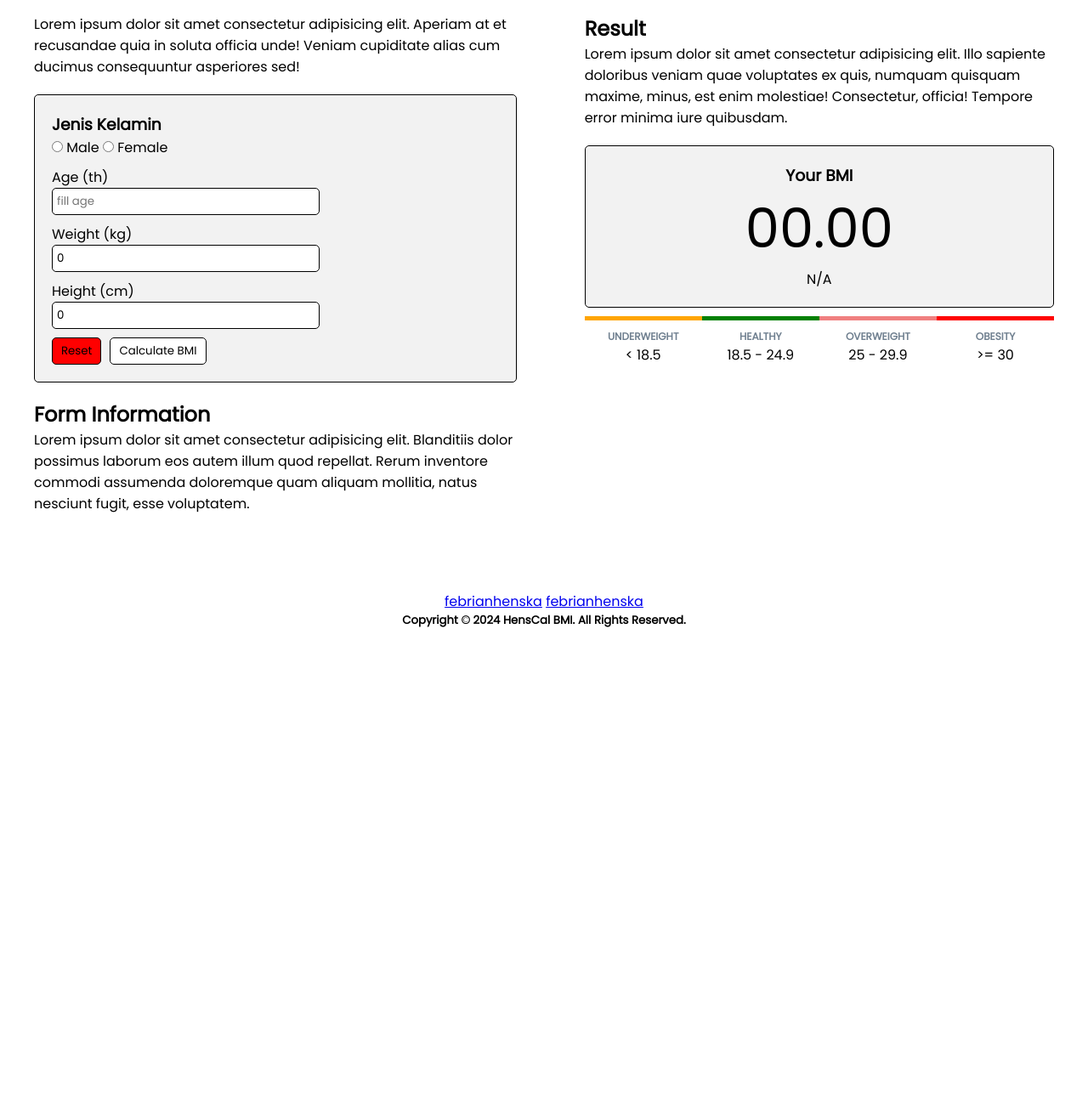
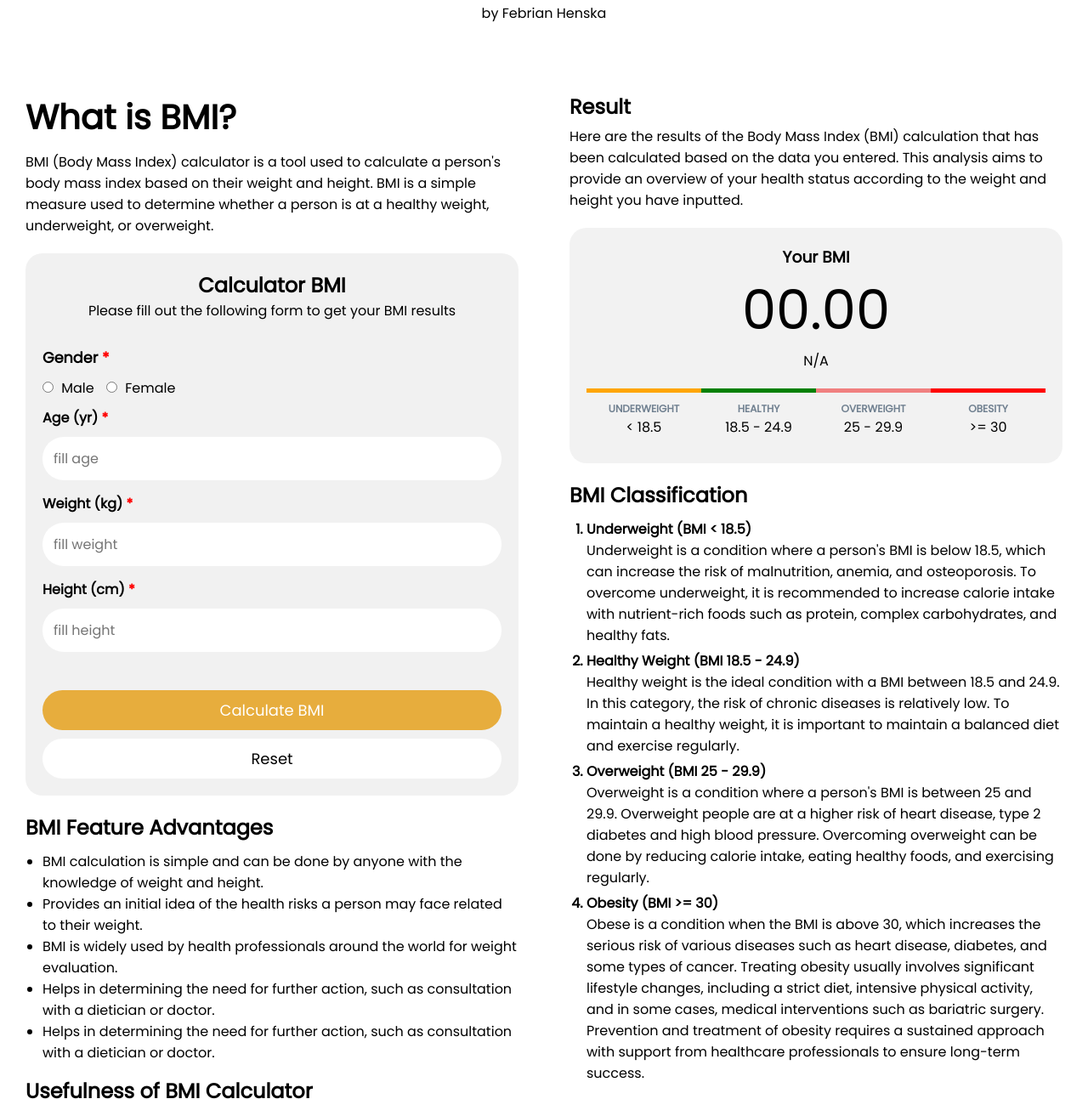
Before and after one commit to revou-fundamental-course/5-aug-24-febrianhenska, a plain HTML site: page index.html in a window 1280 px wide. Shown: the part 172-1465 px from the top of the page at 85% size. Before the commit the page ends 932 px from the top, so only its background shows below. Drawn offline with Linux system fonts and the light colour scheme.

Commit message:
feat: styling css

```diff
--- /dev/null
+++ b/css/style.css
@@ -0,0 +1,224 @@
+/* CSS */
+@import url("https://fonts.googleapis.com/css2?family=Poppins&display=swap");
+
+:root {
+  --underweight: orange;
+  --normal: green;
+  --overweight: lightcoral;
+  --obese: red;
+}
+
+* {
+  margin: 0;
+  padding: 0;
+  box-sizing: border-box;
+  font-family: "Poppins", sans-serif;
+}
+
+.header {
+  text-align: center;
+  margin-top: 50px;
+  margin-bottom: 50px;
+}
+
+.header h1 {
+  margin-bottom: 5px;
+  font-size: 5rem;
+}
+
+main {
+  display: flex;
+}
+
+aside {
+  padding: 30px;
+  flex: 1;
+}
+
+.description h2 {
+  margin-bottom: 10px;
+  font-size: 2.5rem;
+}
+
+.header-form {
+  margin-bottom: 30px;
+  text-align: center;
+}
+
+form {
+  margin-top: 20px;
+  padding: 20px;
+  border-radius: 20px;
+  background-color: #f1f1f1;
+  margin-bottom: 20px;
+}
+
+.form-gender {
+  margin-bottom: 10px;
+}
+
+.form-gender h3 {
+  margin-bottom: 10px;
+  font-size: 1.1rem;
+}
+
+.form-gender label {
+  margin-right: 10px;
+  margin-bottom: 20px;
+}
+
+.form-gender input {
+  margin-right: 5px;
+  cursor: pointer;
+}
+
+form .form-label {
+  font-size: 1rem;
+  font-weight: bold;
+}
+
+form .form-input {
+  width: 100%;
+  margin-top: 10px;
+  margin-bottom: 15px;
+  padding: 13px;
+  border-radius: 25px;
+  border: none;
+  font-size: 1rem;
+}
+
+form .button-form {
+  display: flex;
+  flex-direction: column;
+  justify-content: center;
+
+  margin-top: 10px;
+}
+
+.button-form .button-calculate {
+  padding: 10px;
+  border-radius: 30px;
+  border: 1px solid #000;
+  background-color: #e7ad3d;
+  border: none;
+  color: #fff;
+  text-align: center;
+  text-decoration: none;
+  display: inline-block;
+  font-size: 18px;
+  margin-top: 20px;
+  cursor: pointer;
+}
+
+.button-form .button-calculate:hover {
+  transition: all 0.3s ease 0s;
+  box-shadow: 0px 4px 10px rgba(0, 0, 0, 0.3);
+}
+
+.button-form .button-reset {
+  padding: 10px;
+  border-radius: 30px;
+  border: 1px solid #000;
+  background-color: #fff;
+  border: none;
+  color: #000;
+  text-align: center;
+  text-decoration: none;
+  display: inline-block;
+  font-size: 18px;
+  margin-top: 10px;
+  cursor: pointer;
+}
+
+.button-form .button-reset:hover {
+  transition: all 0.3s ease 0s;
+  background-color: #f7f7f7;
+}
+
+.advantages {
+  margin-top: 10px;
+  margin-left: 20px;
+}
+
+.usefulness {
+  margin-top: 15px;
+}
+
+.usefulness p {
+  margin-top: 5px;
+}
+
+.result-bmi p {
+  margin-top: 5px;
+}
+
+.output {
+  margin-top: 20px;
+  margin-bottom: 20px;
+  padding: 20px;
+  border-radius: 20px;
+  background-color: #f2f2f2;
+  text-align: center;
+}
+
+.output #bmi {
+  font-size: 4rem;
+}
+
+.output #desc strong {
+  text-transform: uppercase;
+}
+
+.bmi-scale {
+  display: flex;
+  justify-content: space-around;
+}
+
+.bmi-scale div {
+  flex: 1;
+  text-align: center;
+  text-transform: uppercase;
+  border-top: 5px solid var(--color);
+  padding: 10px;
+}
+
+.bmi-scale div h4 {
+  font-size: 0.75rem;
+  color: slategray;
+}
+
+.classification ol {
+  margin-top: 10px;
+  margin-left: 20px;
+}
+
+.classification ol li {
+  margin-top: 5px;
+  font-weight: bold;
+}
+
+.underweight {
+  color: var(--underweight);
+}
+
+.healthy {
+  color: var(--normal);
+}
+
+.overweight {
+  color: var(--overweight);
+}
+
+.obese {
+  color: var(--obese);
+}
+
+.bmi-scale {
+  margin-top: 20px;
+}
+
+footer {
+  margin-top: 50px;
+  margin-bottom: 20px;
+  text-align: center;
+}
--- a/css/styles.css
+++ /dev/null
@@ -1,148 +0,0 @@
-/* CSS */
-@import url("https://fonts.googleapis.com/css2?family=Poppins&display=swap");
-
-:root {
-  --underweight: orange;
-  --normal: green;
-  --overweight: lightcoral;
-  --obese: red;
-}
-
-* {
-  margin: 0;
-  padding: 0;
-  box-sizing: border-box;
-  font-family: "Poppins", sans-serif;
-}
-
-.header {
-  text-align: center;
-  margin-top: 50px;
-  margin-bottom: 50px;
-}
-
-main {
-  display: flex;
-}
-
-aside {
-  padding: 40px;
-}
-
-form {
-  margin-top: 20px;
-  border: 1px solid #000;
-  padding: 20px;
-  border-radius: 5px;
-  background-color: #f2f2f2;
-  margin-bottom: 20px;
-}
-
-.form-gender {
-  margin-bottom: 10px;
-}
-
-form .form-input {
-  display: block;
-  width: 60%;
-  margin-bottom: 10px;
-  padding: 5px;
-  border-radius: 5px;
-  border: 1px solid #000;
-}
-
-form .button-form {
-  display: flex;
-  margin-top: 10px;
-}
-
-.button-form .button-calculate {
-  padding: 5px 10px;
-  border-radius: 5px;
-  border: 1px solid #000;
-  background-color: #fff;
-}
-
-.button-form .button-calculate:hover {
-  background-color: #000;
-  color: #fff;
-}
-
-.button-form .button-reset {
-  margin-right: 10px;
-  padding: 5px 10px;
-  border-radius: 5px;
-  border: 1px solid #000;
-  background-color: red;
-}
-
-.button-form .button-reset:hover {
-  background-color: #000;
-  color: #fff;
-}
-
-.comment {
-  display: none;
-  border: dashed 1px #000;
-  padding: 10px;
-  border-radius: 5px;
-}
-
-footer {
-  margin-top: 50px;
-  margin-bottom: 20px;
-  text-align: center;
-}
-
-.output {
-  margin-top: 20px;
-  margin-bottom: 20px;
-  border: 1px solid #000;
-  padding: 20px;
-  border-radius: 5px;
-  background-color: #f2f2f2;
-  margin-bottom: 10px;
-  text-align: center;
-}
-
-.output #bmi {
-  font-size: 4rem;
-}
-
-.output #desc strong {
-  text-transform: uppercase;
-}
-
-.bmi-scale {
-  display: flex;
-  justify-content: space-around;
-}
-
-.bmi-scale div {
-  flex: 1;
-  text-align: center;
-  text-transform: uppercase;
-  border-top: 5px solid var(--color);
-  padding: 10px;
-}
-
-.bmi-scale div h4 {
-  font-size: 0.75rem;
-  color: slategray;
-}
-
-.underweight {
-  color: var(--underweight);
-}
-
-.healthy {
-  color: var(--normal);
-}
-
-.overweight {
-  color: var(--overweight);
-}
-
-.obese {
-  color: var(--obese);
-}
--- a/index.html
+++ b/index.html
@@ -4,7 +4,7 @@
     <meta charset="UTF-8" />
     <meta name="viewport" content="width=device-width, initial-scale=1.0" />
     <title>Mini Project RevoU | HensCal BMI</title>
-    <link rel="stylesheet" href="css\styles.css" />
+    <link rel="stylesheet" href="css\style.css" />
     <link rel="icon" href="assets/revou.png" />
   </head>
   <body>
@@ -12,20 +12,27 @@
     <!-- Header/Navbar -->
     <header class="header">
       <h1>HensCal BMI</h1>
+      <p>by Febrian Henska</p>
     </header>
     <!-- Content -->
     <main>
       <aside>
-        <article class="desciption">
+        <article class="description">
+          <h2>What is BMI?</h2>
           <p>
-            Lorem ipsum dolor sit amet consectetur adipisicing elit. Aperiam at
-            et recusandae quia in soluta officia unde! Veniam cupiditate alias
-            cum ducimus consequuntur asperiores sed!
+            BMI (Body Mass Index) calculator is a tool used to calculate a
+            person's body mass index based on their weight and height. BMI is a
+            simple measure used to determine whether a person is at a healthy
+            weight, underweight, or overweight.
           </p>
         </article>
         <form action="" class="calculator">
+          <div class="header-form">
+            <h2>Calculator BMI</h2>
+            <p>Please fill out the following form to get your BMI results</p>
+          </div>
           <div class="form-gender">
-            <h3>Jenis Kelamin</h3>
+            <h3>Gender <span style="color: red">*</span></h3>
             <input type="radio" id="male" name="gender" />
             <label for="male">Male</label>
             <input type="radio" id="female" name="gender" />
@@ -33,77 +40,111 @@
           </div>
 
           <div class="">
-            <label for="age">Age (th)</label>
+            <label for="age" class="form-label"
+              >Age (yr) <span style="color: red">*</span></label
+            >
             <input
               type="number"
               class="form-input"
+              min="1"
               placeholder="fill age"
               required
             />
           </div>
           <div class="">
-            <label for="weight">Weight (kg)</label>
+            <label for="weight" class="form-label"
+              >Weight (kg) <span style="color: red">*</span></label
+            >
             <input
               type="number"
               id="weight"
               min="0"
               step="0.01"
-              value="0"
               class="form-input"
               placeholder="fill weight"
               required
             />
           </div>
           <div class="">
-            <label for="height">Height (cm)</label>
+            <label for="height" class="form-label"
+              >Height (cm) <span style="color: red">*</span></label
+            >
             <input
               type="number"
               id="height"
               min="0"
               step="0.01"
-              value="0"
               class="form-input"
               placeholder="fill height"
               required
             />
           </div>
           <div class="button-form">
-            <button class="button-reset" id="reset" type="reset">Reset</button>
             <button class="button-calculate" id="submit" type="submit">
               Calculate BMI
             </button>
+            <button class="button-reset" id="reset" type="reset">Reset</button>
           </div>
         </form>
         <article>
           <header>
-            <h2>Form Information</h2>
+            <h2>BMI Feature Advantages</h2>
           </header>
+          <ul class="advantages">
+            <li>
+              BMI calculation is simple and can be done by anyone with the
+              knowledge of weight and height.
+            </li>
+            <li>
+              Provides an initial idea of the health risks a person may face
+              related to their weight.
+            </li>
+            <li>
+              BMI is widely used by health professionals around the world for
+              weight evaluation.
+            </li>
+            <li>
+              Helps in determining the need for further action, such as
+              consultation with a dietician or doctor.
+            </li>
+            <li>
+              Helps in determining the need for further action, such as
+              consultation with a dietician or doctor.
+            </li>
+          </ul>
+          <div class="usefulness">
+            <h2>Usefulness of BMI Calculator</h2>
             <p>
-            Lorem ipsum dolor sit amet consectetur adipisicing elit. Blanditiis
-            dolor possimus laborum eos autem illum quod repellat. Rerum
-            inventore commodi assumenda doloremque quam aliquam mollitia, natus
-            nesciunt fugit, esse voluptatem.
+              BMI calculator is a tool that makes it easy to calculate one's
+              Body Mass Index. By inputting weight and height data, this
+              calculator automatically calculates BMI and assigns corresponding
+              categories based on the results, such as underweight, normal
+              weight, overweight, or obese. The BMI calculator is useful in
+              monitoring an individual's weight status and helps in making
+              health and lifestyle related decisions, such as whether to lose or
+              gain weight to achieve optimal health status. It is also useful in
+              a medical or fitness setting to conduct a quick screening for
+              weight-related health risks.
             </p>
+          </div>
         </article>
       </aside>
 
       <aside>
         <section class="result">
-          <div>
+          <div class="result-bmi">
             <h2>Result</h2>
             <p>
-              Lorem ipsum dolor sit amet consectetur adipisicing elit. Illo
-              sapiente doloribus veniam quae voluptates ex quis, numquam
-              quisquam maxime, minus, est enim molestiae! Consectetur, officia!
-              Tempore error minima iure quibusdam.
+              Here are the results of the Body Mass Index (BMI) calculation that
+              has been calculated based on the data you entered. This analysis
+              aims to provide an overview of your health status according to the
+              weight and height you have inputted.
             </p>
           </div>
           <div class="output">
             <h3>Your BMI</h3>
             <p id="bmi">00.00</p>
             <p id="desc">N/A</p>
-          </div>
-        </section>
             <section class="bmi-scale">
               <div style="--color: var(--underweight)">
                 <h4>Underweight</h4>
@@ -122,6 +163,52 @@
                 <p>>= 30</p>
               </div>
             </section>
+          </div>
+        </section>
+        <section>
+          <div class="classification">
+            <h2>BMI Classification</h2>
+            <div>
+              <ol type="1">
+                <li>Underweight (BMI < 18.5)</li>
+                <p>
+                  Underweight is a condition where a person's BMI is below 18.5,
+                  which can increase the risk of malnutrition, anemia, and
+                  osteoporosis. To overcome underweight, it is recommended to
+                  increase calorie intake with nutrient-rich foods such as
+                  protein, complex carbohydrates, and healthy fats.
+                </p>
+                <li>Healthy Weight (BMI 18.5 - 24.9)</li>
+                <p>
+                  Healthy weight is the ideal condition with a BMI between 18.5
+                  and 24.9. In this category, the risk of chronic diseases is
+                  relatively low. To maintain a healthy weight, it is important
+                  to maintain a balanced diet and exercise regularly.
+                </p>
+                <li>Overweight (BMI 25 - 29.9)</li>
+                <p>
+                  Overweight is a condition where a person's BMI is between 25
+                  and 29.9. Overweight people are at a higher risk of heart
+                  disease, type 2 diabetes and high blood pressure. Overcoming
+                  overweight can be done by reducing calorie intake, eating
+                  healthy foods, and exercising regularly.
+                </p>
+                <li>Obesity (BMI >= 30)</li>
+                <p>
+                  Obese is a condition when the BMI is above 30, which increases
+                  the serious risk of various diseases such as heart disease,
+                  diabetes, and some types of cancer. Treating obesity usually
+                  involves significant lifestyle changes, including a strict
+                  diet, intensive physical activity, and in some cases, medical
+                  interventions such as bariatric surgery. Prevention and
+                  treatment of obesity requires a sustained approach with
+                  support from healthcare professionals to ensure long-term
+                  success.
+                </p>
+              </ol>
+            </div>
+          </div>
+        </section>
       </aside>
     </main>
     <!--  Footer -->
```
Lines whose indentation alone changed are shown as unchanged.
